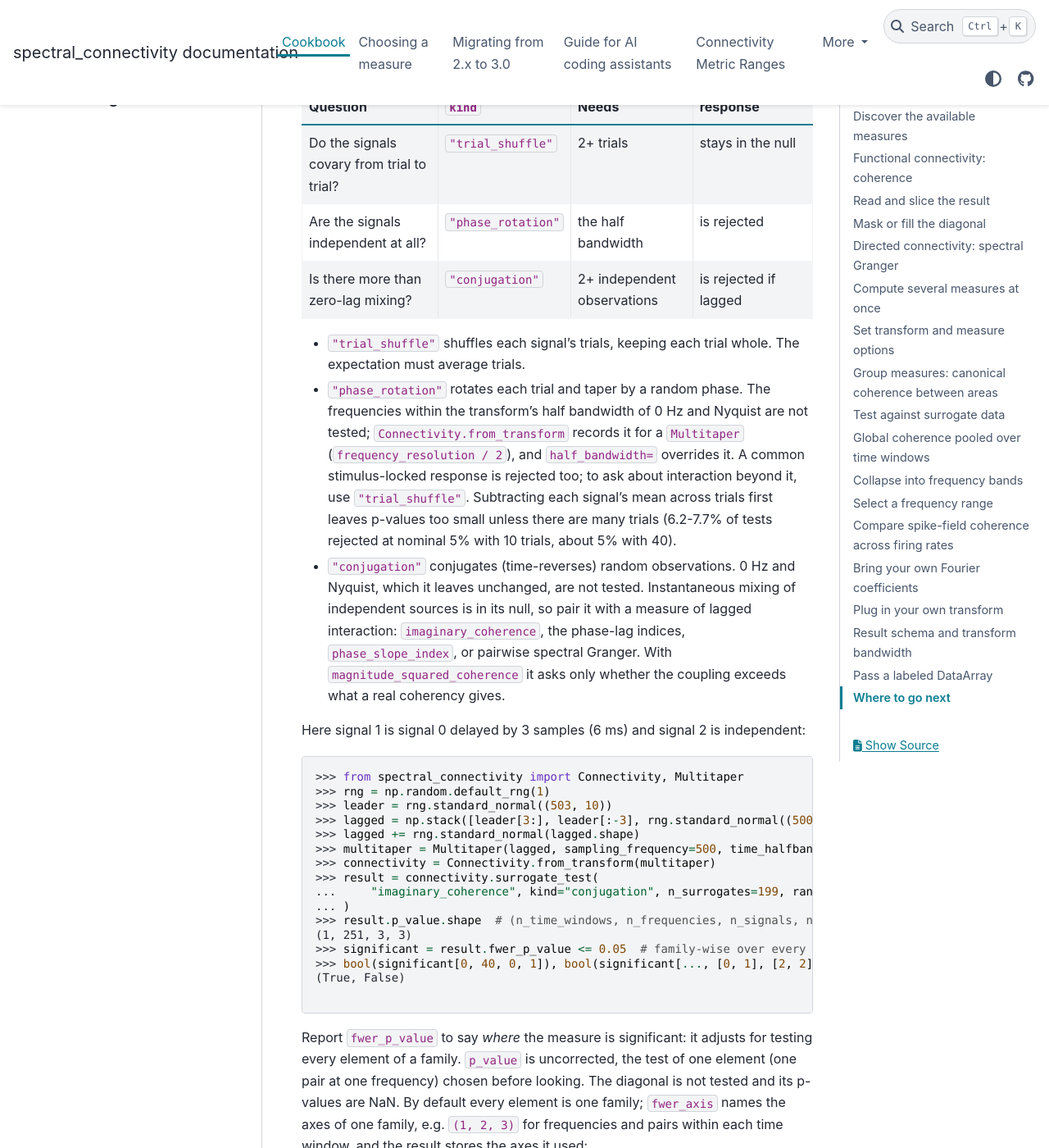
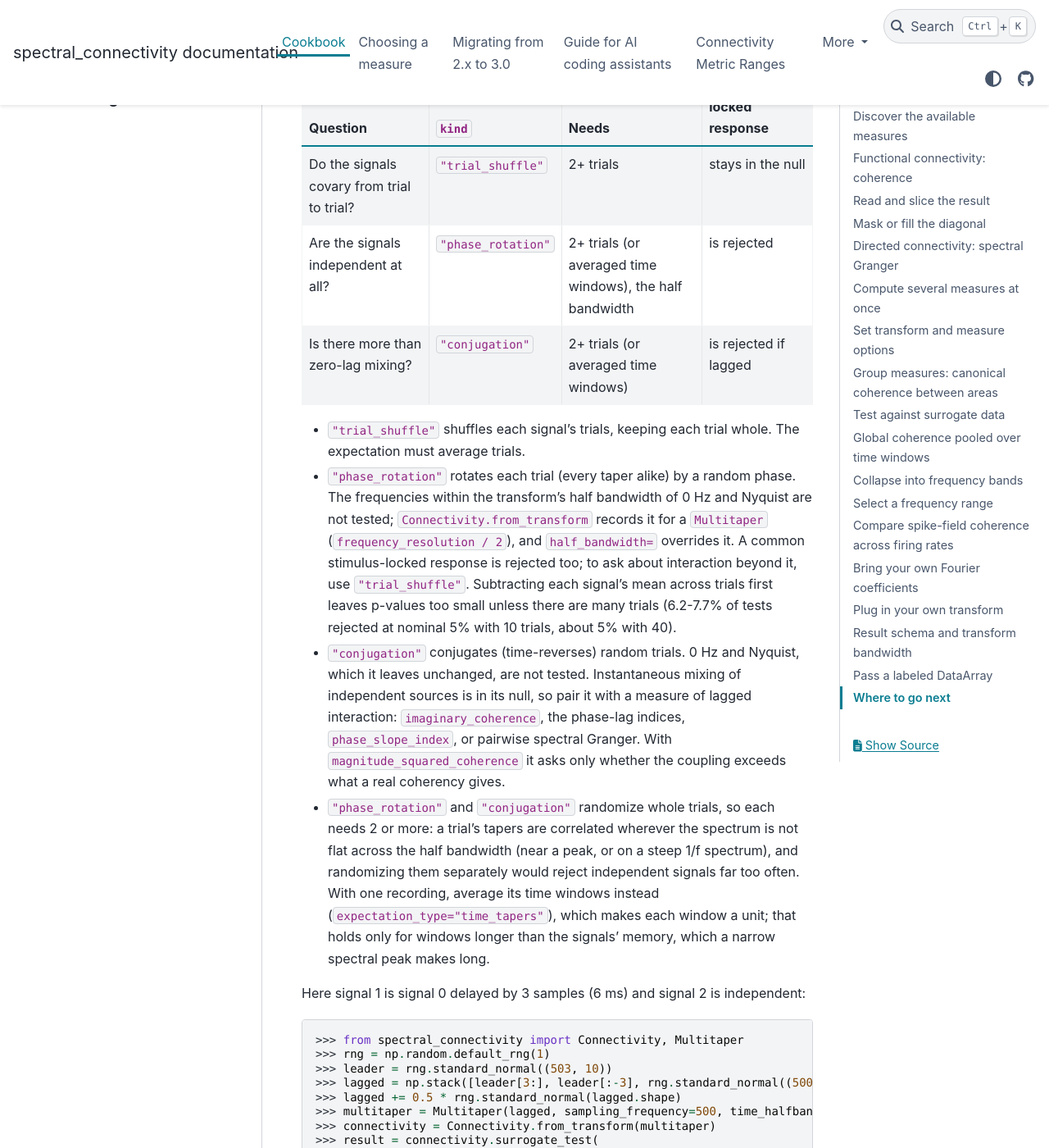
Before and after one commit to Eden-Kramer-Lab/spectral_connectivity, a Sphinx documentation site: the page built from docs/cookbook.md, in a window 1280 px wide and 1400 px high, scrolled down 7767 px. Shown: the whole window at 82% size. Built offline with Sphinx 7.4.7 and the PyData theme 0.15.4, drawn with Linux system fonts in a browser that asks for light colours; pages that are not in the unit, such as notebooks, are missing from menus; the version number could not be read and is left out.

Commit message:
surrogate_test: randomize whole trials; refuse a single trial
Phase rotation and conjugation gave each taper its own phase or flip
whenever observations_are_independent was True. A trial's
eigencoefficients are uncorrelated only where the spectrum is flat across
the half bandwidth, so near a spectral peak or on a steep spectrum the
per-taper surrogates destroyed structure that independent signals have,
and the null was too narrow. Independent AR(2) signals with a sharp 20 Hz
peak (pole radius 0.99, 1 s at 128 Hz, NW=4, 10 trials, 99 surrogates,
nominal 5%) were rejected in 41% (rotation) and 27% (conjugation) of tests
at 17-23 Hz; with whole trials randomized, 4.6% and 5.2%.

Each unit is now a whole trial, plus each time window when the
expectation averages independent windows: every taper of a unit gets the
same phase per frequency, or the same flip. That keeps the tapers'
correlation and is exact for independent units of stationary Gaussian
signals whatever the spectrum. With one unit (one trial, no averaged
windows) whole-unit randomization cannot change a coherence magnitude, so
both kinds refuse it, with the measured single-trial failure of per-taper
randomization (57% and 28% around the peak, 19% and 10% just past the
half bandwidth of a 1/f^2 spectrum) and the remedies: average time
windows, record more trials, or use trial_shuffle. The refusal replaces
the fewer-than-2-observations error; the conjugation count warning now
counts units. observations_are_independent no longer changes these
kinds.

The docstring, cookbook, LLM guide, README, CHANGELOG and the choosing
guide no longer say rotation works with one trial or that conjugation's
null is exactly zero-lag mixing. The docs example keeps half the noise so
the family-wise test still finds the lag with 10 trials.

Co-Authored-By: Claude Opus 5.5 <noreply@anthropic.com>

```diff
--- a/docs/cookbook.md
+++ b/docs/cookbook.md
@@ -364,26 +364,34 @@ sets the null, so choose it for the question:
 | Question | `kind` | Needs | A shared stimulus-locked response |
 | --- | --- | --- | --- |
 | Do the signals covary from trial to trial? | `"trial_shuffle"` | 2+ trials | stays in the null |
-| Are the signals independent at all? | `"phase_rotation"` | the half bandwidth | is rejected |
-| Is there more than zero-lag mixing? | `"conjugation"` | 2+ independent observations | is rejected if lagged |
+| Are the signals independent at all? | `"phase_rotation"` | 2+ trials (or averaged time windows), the half bandwidth | is rejected |
+| Is there more than zero-lag mixing? | `"conjugation"` | 2+ trials (or averaged time windows) | is rejected if lagged |
 
 - `"trial_shuffle"` shuffles each signal's trials, keeping each trial whole.
   The expectation must average trials.
-- `"phase_rotation"` rotates each trial and taper by a random phase. The
-  frequencies within the transform's half bandwidth of 0 Hz and Nyquist are
-  not tested; `Connectivity.from_transform` records it for a `Multitaper`
+- `"phase_rotation"` rotates each trial (every taper alike) by a random
+  phase. The frequencies within the transform's half bandwidth of 0 Hz and
+  Nyquist are not tested; `Connectivity.from_transform` records it for a `Multitaper`
   (`frequency_resolution / 2`), and `half_bandwidth=` overrides it. A common
   stimulus-locked response is rejected too; to ask about interaction beyond
   it, use `"trial_shuffle"`. Subtracting each signal's mean across trials
   first leaves p-values too small unless there are many trials (6.2-7.7% of
   tests rejected at nominal 5% with 10 trials, about 5% with 40).
-- `"conjugation"` conjugates (time-reverses) random observations. 0 Hz and
-  Nyquist, which it leaves unchanged, are not tested. Instantaneous mixing of
+- `"conjugation"` conjugates (time-reverses) random trials. 0 Hz and Nyquist,
+  which it leaves unchanged, are not tested. Instantaneous mixing of
   independent sources is in its null, so pair it with
   a measure of lagged interaction: `imaginary_coherence`, the phase-lag
   indices, `phase_slope_index`, or pairwise spectral Granger. With
   `magnitude_squared_coherence` it asks only whether the coupling exceeds what
   a real coherency gives.
+- `"phase_rotation"` and `"conjugation"` randomize whole trials, so each needs
+  2 or more: a trial's tapers are correlated wherever the spectrum is not flat
+  across the half bandwidth (near a peak, or on a steep 1/f spectrum), and
+  randomizing them separately would reject independent signals far too
+  often. With one recording, average its time windows instead
+  (`expectation_type="time_tapers"`), which makes each window a unit; that
+  holds only for windows longer than the signals' memory, which a narrow
+  spectral peak makes long.
 
 Here signal 1 is signal 0 delayed by 3 samples (6 ms) and signal 2 is
 independent:
@@ -393,7 +401,7 @@ independent:
 >>> rng = np.random.default_rng(1)
 >>> leader = rng.standard_normal((503, 10))
 >>> lagged = np.stack([leader[3:], leader[:-3], rng.standard_normal((500, 10))], axis=-1)
->>> lagged += rng.standard_normal(lagged.shape)
+>>> lagged += 0.5 * rng.standard_normal(lagged.shape)
 >>> multitaper = Multitaper(lagged, sampling_frequency=500, time_halfbandwidth_product=2)
 >>> connectivity = Connectivity.from_transform(multitaper)
 >>> result = connectivity.surrogate_test(
```
Also changed, not shown: CHANGELOG.md (+3 -1 lines), README.md (+1 -1 lines), docs/choosing_a_measure.md (+1 -1 lines), docs/llm_guide.md (+2 -2 lines), 2 other files.
